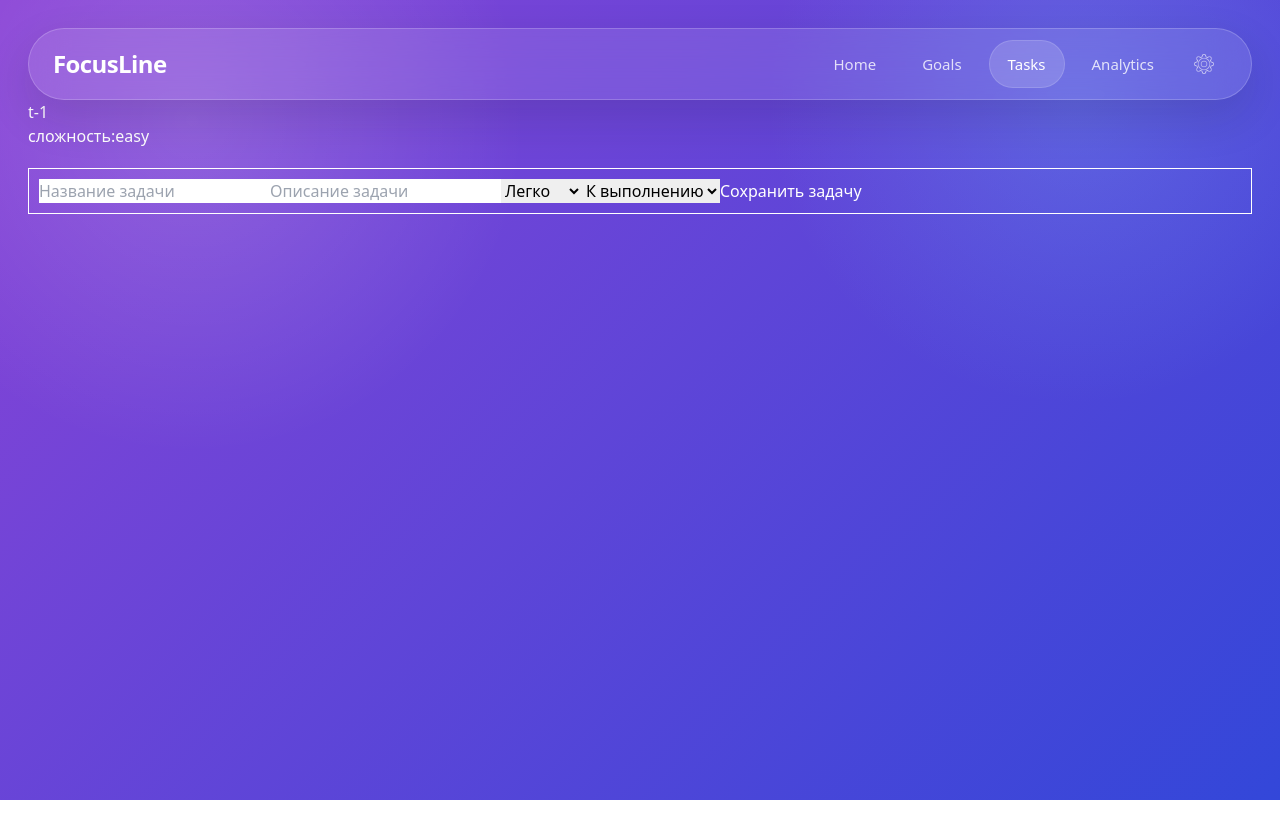
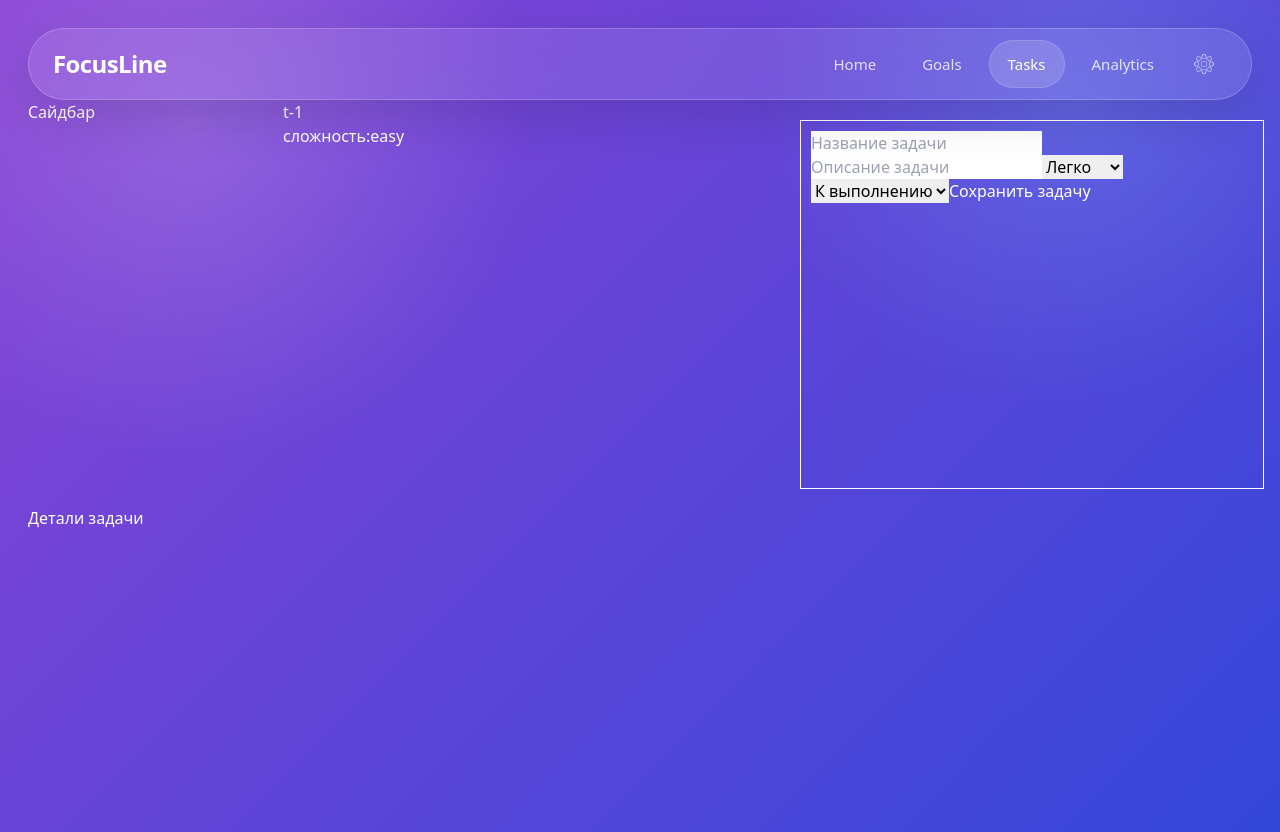
Before and after one commit to ziomo00/FocusLine, a React (Vite) app: page /tasks in a window 1280 px wide. Before the commit the page ends 800 px from the top, so only its background shows below. Built offline with nearby package versions, Linux system fonts and the light colour scheme.

Commit message:
Обновлён скелет формы

```diff
--- a/src/App.tsx
+++ b/src/App.tsx
@@ -1,5 +1,5 @@
 import { Routes, Route } from "react-router-dom";
-import Navbar from "./components/home/Navbar";
+import Navbar from "./components/layout/Navbar";
 import Home from "./pages/Home";
 import Task from "./pages/Task"
 
--- a/src/components/task/TaskDetail.tsx
+++ b/src/components/task/TaskDetail.tsx
@@ -0,0 +1,9 @@
+const TaskDetail = () =>{
+    return(
+        <aside className="panel detail">
+            <h2>Детали задачи</h2>
+        </aside>
+    )
+}
+
+export default TaskDetail;
--- /dev/null
+++ b/src/components/task/TaskListContainer.tsx
@@ -0,0 +1,26 @@
+import {useState} from "react";
+import type {Task} from "../../types/task";
+import TaskListItem from "../task/TaskListItem";
+import TaskModal from "../task/TaskModal";
+
+interface TaskListContainerProps {
+    tasks:Task[];
+    onAddTask: (newTask:Task) => void;
+}
+
+const TaskListContainer = ({tasks, onAddTask}:TaskListContainerProps) => {
+
+    return(
+        <>
+            <ul>
+                {tasks.map((task)=>{
+                    return<TaskListItem key={task.id} item={task}/>
+                })}
+            </ul>
+            <TaskModal onAddTask={onAddTask}/>
+        </>
+    );
+}
+
+
+export default TaskListContainer;
--- a/src/components/task/TaskListItem.tsx
+++ b/src/components/task/TaskListItem.tsx
@@ -1,7 +1,7 @@
-import type {task} from "../../types/task";
+import type {Task} from "../../types/task";
 
 interface TaskListItemProps{
-    item:task;
+    item:Task;
 }
 
 export default function TaskListItem({item}:TaskListItemProps){
--- a/src/components/task/TaskModal.tsx
+++ b/src/components/task/TaskModal.tsx
@@ -1,15 +1,15 @@
-import type { taskStatus, task, taskDifficulty} from "../../types/task"
+import type { TaskStatus, Task, TaskDifficulty} from "../../types/task"
 import { useState } from "react";
 
 interface TaskModalProps{
-    onAddTask:(newTask: task)=>void;
+    onAddTask:(newTask: Task)=>void;
 }
 
 export default function TaskModal({onAddTask}: TaskModalProps) {
     const [title, setTitle] = useState("");
     const [description, setDescription] = useState("");
-    const [difficulty, setDifficulty] = useState<taskDifficulty>("easy");
-    const [status, setStatus] = useState<taskStatus>("todo");
+    const [difficulty, setDifficulty] = useState<TaskDifficulty>("easy");
+    const [status, setStatus] = useState<TaskStatus>("todo");
 
     return(
         <div className="mt-5 p-[10px] border border-white">
@@ -29,7 +29,7 @@ export default function TaskModal({onAddTask}: TaskModalProps) {
             />
             <select
                 value={difficulty}
-                onChange={(e)=>setDifficulty(e.target.value as taskDifficulty)}
+                onChange={(e)=>setDifficulty(e.target.value as TaskDifficulty)}
                 className="text-black"
             >
                 <option value="easy">Легко</option>
@@ -38,7 +38,7 @@ export default function TaskModal({onAddTask}: TaskModalProps) {
             </select>
             <select
                 value={status}
-                onChange={(e)=>setStatus(e.target.value as taskStatus)}
+                onChange={(e)=>setStatus(e.target.value as TaskStatus)}
                 className="text-black"
             >
                 <option value="todo">К выполнению</option>
--- a/src/components/task/TaskSidebar.tsx
+++ b/src/components/task/TaskSidebar.tsx
@@ -0,0 +1,9 @@
+const TaskSidebar = () => {
+    return(
+        <aside className="panel sidebar">
+            <h2>Сайдбар</h2>
+        </aside>
+    )
+}
+
+export default TaskSidebar;
--- a/src/pages/Task.tsx
+++ b/src/pages/Task.tsx
@@ -1,9 +1,10 @@
-import type {task} from "../types/task";
+import type {Task} from "../types/task";
 import {useState} from "react";
-import TaskListItem from "../components/task/TaskListItem"
-import TaskModal from "../components/task/TaskModal";
+import TaskDetail from "../components/task/TaskDetail";
+import TaskSidebar from "../components/task/TaskSidebar";
+import TaskListContainer from "../components/task/TaskListContainer";
 
-const mockTasks: task[] = [
+const mockTasks: Task[] = [
     {
         id:"one",
         title:"t-1",
@@ -13,22 +14,21 @@ const mockTasks: task[] = [
     }
 ]
 
-function Task (){
-    const [tasks, setTasks] = useState<task[]>(mockTasks);
-
-    const handleAddTask = (newTask: task) => {
+function TaskPage (){
+    const [tasks, setTasks] = useState<Task[]>(mockTasks);
+    const handleAddTask = (newTask: Task) => {
         setTasks([...tasks,newTask]);
     }
+    return(
+        <div className="workspace grid grid-cols-[238px_minmax(500px,1fr)_464px] gap-[17px] items-stretch min-h-[704px]">
+            <TaskSidebar/>
 
-    return(
-        <>
-            <ul>
-                {tasks.map((task)=>{
-                    return<TaskListItem key={task.id} item={task}/>
-                })}
-            </ul>
-            <TaskModal onAddTask={handleAddTask}/>
-        </>
+            <TaskListContainer onAddTask={handleAddTask} tasks={tasks} />
+
+            {/* 3. Правая колонка */}
+            <TaskDetail />
+
+        </div>
     );
 }
-export default Task;
+export default TaskPage;
--- a/src/types/task.ts
+++ b/src/types/task.ts
@@ -1,10 +1,10 @@
-export type taskDifficulty = "easy" | "medium" | "hard";
-export type taskStatus = "todo" | "in-progress" | "done";
+export type TaskDifficulty = "easy" | "medium" | "hard";
+export type TaskStatus = "todo" | "in-progress" | "done";
 
-export interface task {
+export interface Task {
     id: string;
     title: string;
     description?: string;
-    difficulty: taskDifficulty;
-    status: taskStatus;
+    difficulty: TaskDifficulty;
+    status: TaskStatus;
 }
```
Also changed, not shown: src/components/layout/Navbar.tsx (renamed from src/components/home/Navbar.tsx).
